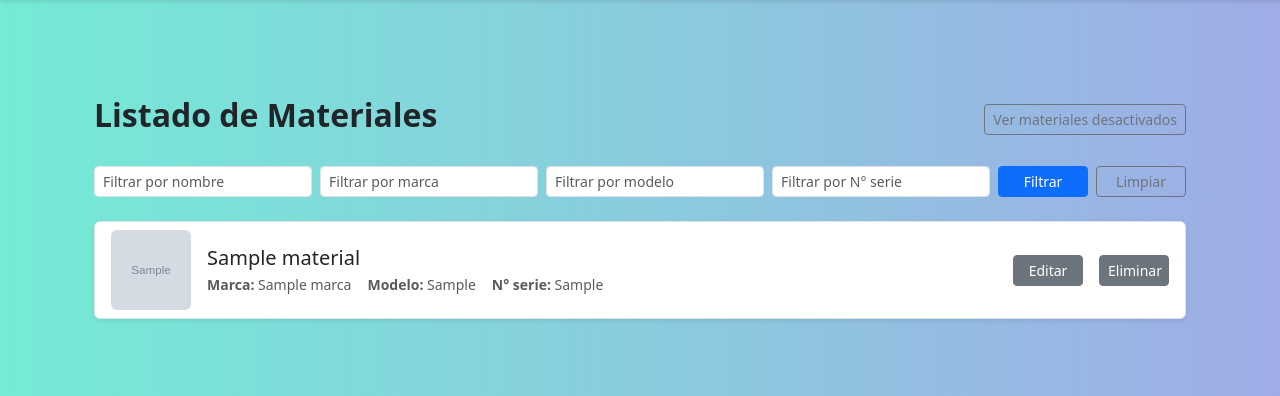
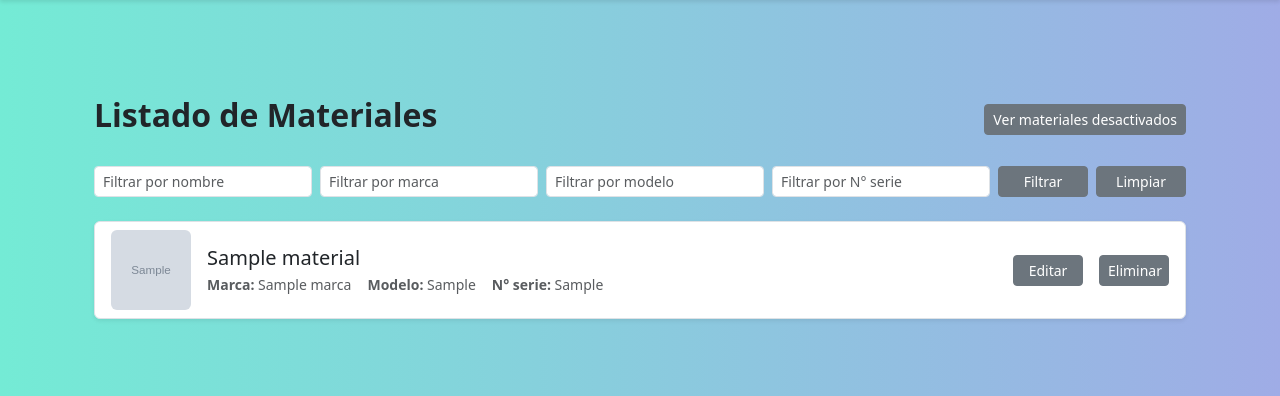
Before and after one commit to ConstanzaPavez/srvSIGEM, a Django app: page /panel_admin/materiales/ in a window 1280 px wide. Shown: the part 61-457 px from the top of the page. Run offline with Django 4.2, Linux system fonts and the light colour scheme; a user stored in the database is signed in; tables that the repository leaves empty hold one stand-in row (values such as "Sample post"); grey boxes marked "Sample" are stand-in pictures; parts of the project's set-up code (start-up, migrations or seed data) failed here and were passed over; some libraries are stand-ins or nearby versions.

Commit message:
cambios esteticos

```diff
--- a/appSIGEM/templates/paginas/crud_material/listar_materiales_admin.html
+++ b/appSIGEM/templates/paginas/crud_material/listar_materiales_admin.html
@@ -4,23 +4,23 @@
 <div class="container mt-5">
   <div class="d-flex justify-content-between align-items-center mb-4">
     <h2 class="fw-bold">Listado de Materiales</h2>
-    <a href="{% url 'admin_listar_materiales_inactivos' %}" class="btn btn-outline-secondary btn-sm">
+    <a href="{% url 'admin_listar_materiales_inactivos' %}" class="btn btn-sm btn-secondary">
       Ver materiales desactivados
     </a>
   </div>
 
   <form method="get" class="mb-4 d-flex align-items-center gap-2 w-100" style="flex-wrap: nowrap; overflow-x: auto;">
-    <input type="text" name="q_nombre" class="form-control form-control-sm flex-grow-1" placeholder="Filtrar por nombre" value="{{ q_nombre }}" style="min-width: 150px; max-width: 250px;">
+    <input type="text" name="q_nombre" class="form-control form-control-sm flex-grow-1" placeholder="Filtrar por nombre" value="{{ q_nombre }}" style="min-width: 50px; max-width: 250px;">
 
-    <input type="text" name="q_marca" class="form-control form-control-sm flex-grow-1" placeholder="Filtrar por marca" value="{{ q_marca }}" style="min-width: 150px; max-width: 250px;">
+    <input type="text" name="q_marca" class="form-control form-control-sm flex-grow-1" placeholder="Filtrar por marca" value="{{ q_marca }}" style="min-width: 50px; max-width: 250px;">
 
-    <input type="text" name="q_modelo" class="form-control form-control-sm flex-grow-1" placeholder="Filtrar por modelo" value="{{ q_modelo }}" style="min-width: 150px; max-width: 250px;">
+    <input type="text" name="q_modelo" class="form-control form-control-sm flex-grow-1" placeholder="Filtrar por modelo" value="{{ q_modelo }}" style="min-width: 50px; max-width: 250px;">
 
-    <input type="text" name="q_serie" class="form-control form-control-sm flex-grow-1" placeholder="Filtrar por N° serie" value="{{ q_serie }}" style="min-width: 150px; max-width: 250px;">
+    <input type="text" name="q_serie" class="form-control form-control-sm flex-grow-1" placeholder="Filtrar por N° serie" value="{{ q_serie }}" style="min-width: 50px; max-width: 250px;">
 
-    <button type="submit" class="btn btn-primary btn-sm" style="min-width: 90px;">Filtrar</button>
+    <button type="submit" class="btn btn-sm btn-secondary " style="min-width: 90px;">Filtrar</button>
 
-    <a href="{% url 'admin_listar_materiales' %}" class="btn btn-outline-secondary btn-sm" style="min-width: 90px;">Limpiar</a>
+    <a href="{% url 'admin_listar_materiales' %}" class="btn btn-sm btn-secondary " style="min-width: 90px;">Limpiar</a>
   </form>
 
 
```
